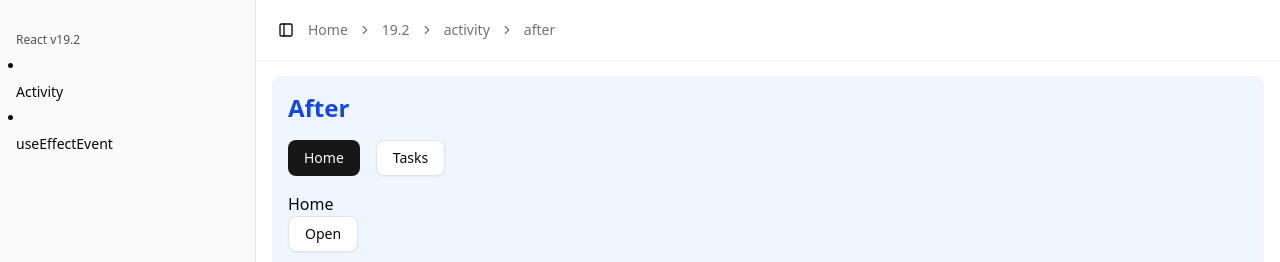
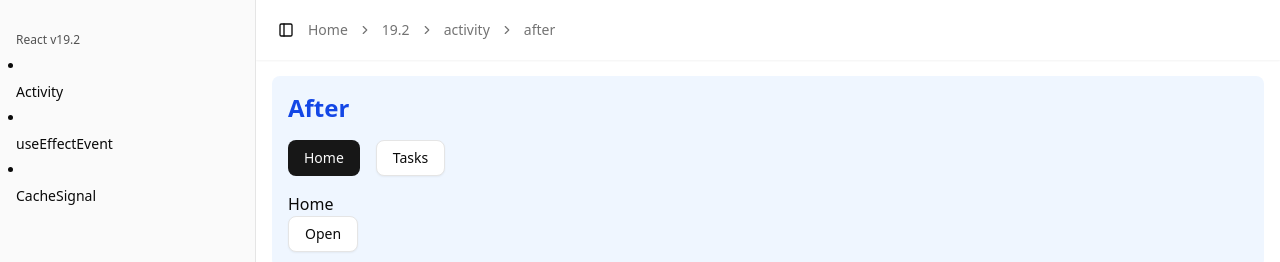
Before and after one commit to mororyou/react-study, a Next.js app: page /19.2/activity/after in a window 1280 px wide. Shown: the top 262 px of the page. Built offline with nearby package versions, Linux system fonts and the light colour scheme; data requests are answered from the project's data file.

Commit message:
Update sidebar constants to reflect versioning changes in URLs and add CacheSignal entry

```diff
--- a/constants/sidebar.ts
+++ b/constants/sidebar.ts
@@ -2,11 +2,16 @@ export const sidebar_19_2 = [
   {
     label: 'Activity',
     icon: 'activity',
-    href: '/19-2/activity',
+    href: '/19.2/activity',
   },
   {
     label: 'useEffectEvent',
     icon: 'settings',
-    href: '/19-2/use-effect-event',
+    href: '/19.2/use-effect-event',
+  },
+  {
+    label: 'CacheSignal',
+    icon: 'settings',
+    href: '/19.2/cache-signal',
   },
 ];
```
